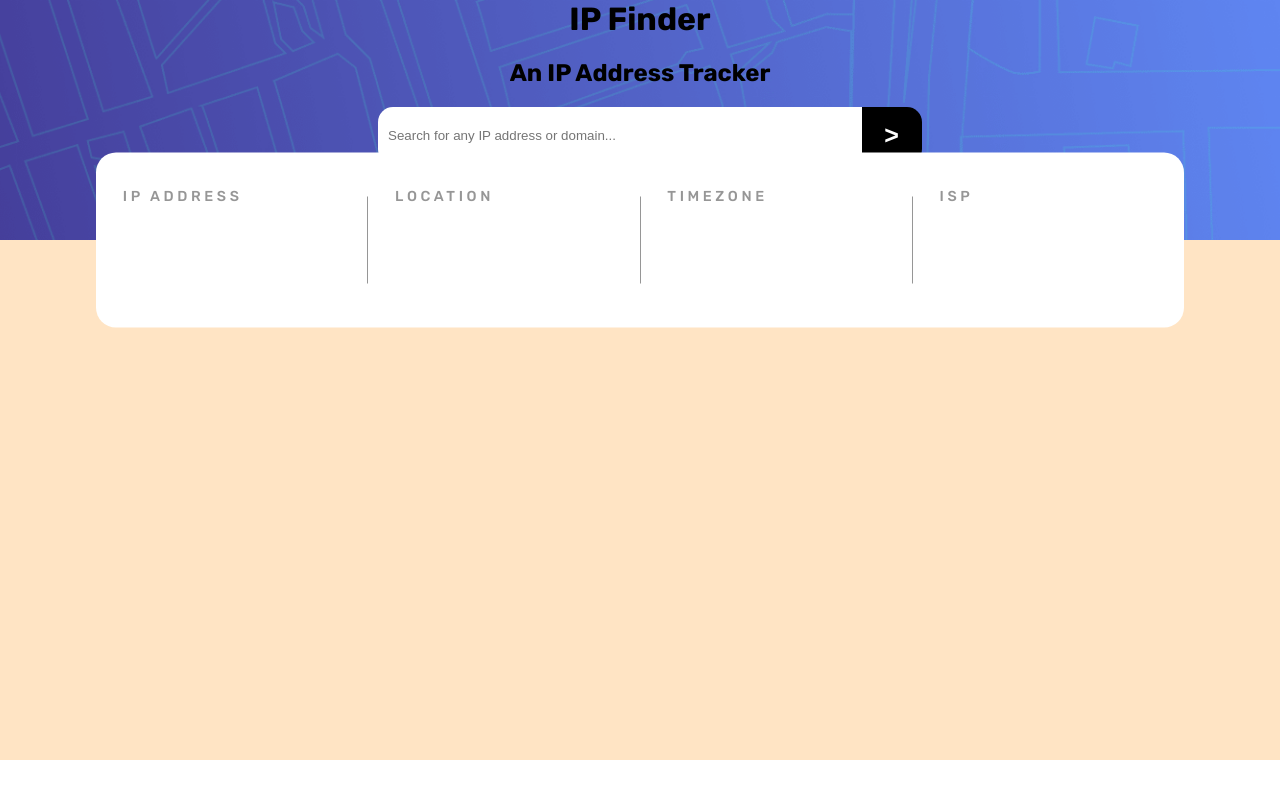
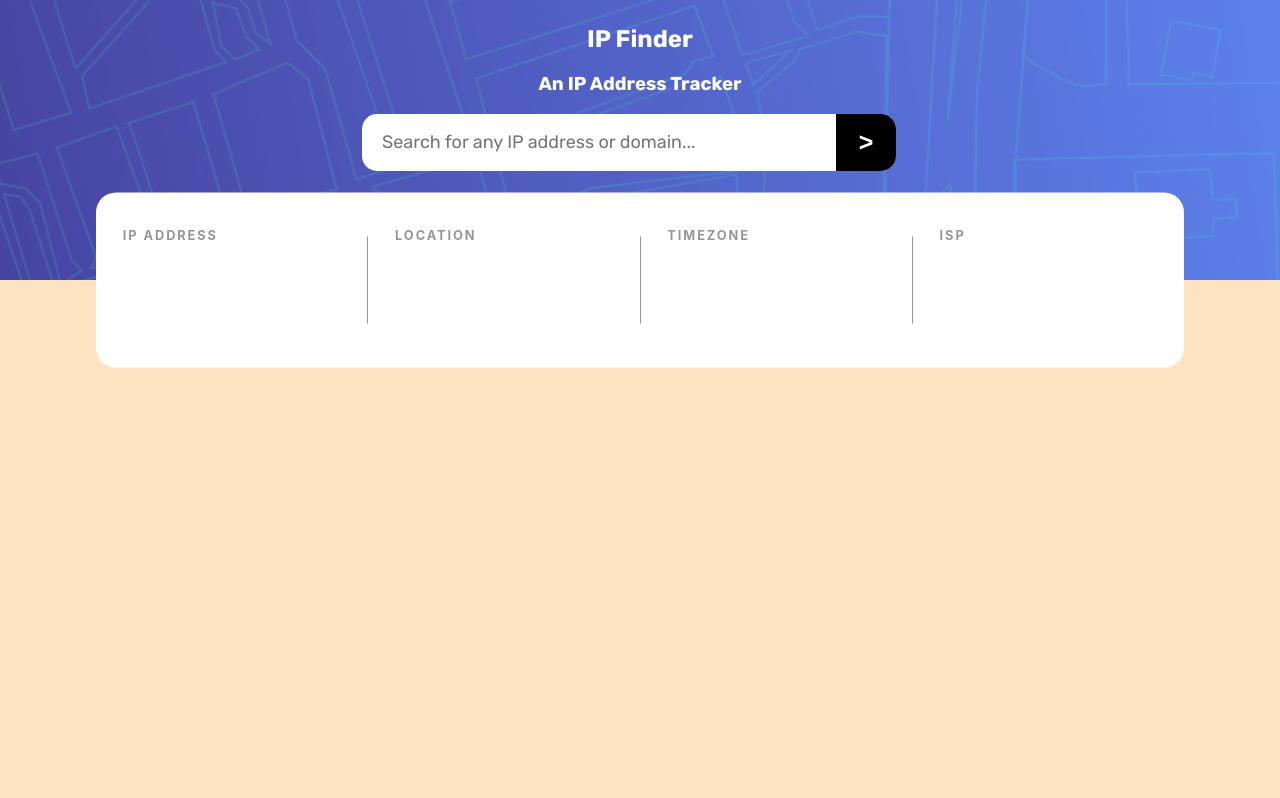
Before and after one commit to kabocha23/ip-address-tracker, a React (Create React App) app: page / in a window 1280 px wide. Built offline with nearby package versions, Linux system fonts and the light colour scheme.

Commit message:
added styles

```diff
--- a/src/App.css
+++ b/src/App.css
@@ -6,9 +6,7 @@ body, html {
 
 .App {
   width: 100vw;
-  font-family: 'Poppins', sans-serif;
   position: relative;
-  font-family: 'Rubik', sans-serif;
 }
 
 .fixed-pos {
--- a/src/components/1. IPAddyInput/IPAddyInput.css
+++ b/src/components/1. IPAddyInput/IPAddyInput.css
@@ -2,7 +2,7 @@
     display: flex;
     flex-flow: column wrap;
     background-image: url('../../images/pattern-bg.png');
-    height: 30vh;
+    height: 35vh;
     width: 100%;
     background-position: center;
     background-repeat: no-repeat;
@@ -12,8 +12,12 @@
     display: flex;
     flex-flow: column wrap;
     width: 100%;
+    margin-top: 25px;
+    font-family: 'Rubik', sans-serif;
+    font-weight: 400;
+    color: white;
 }
-.ipAddyInput-title h1, h2{
+.ipAddyInput-title h2, h3 {
     margin-top: 0;
     margin-left: auto;
     margin-right: auto;
@@ -41,15 +45,19 @@
     height: 55px;
     border-radius: 15px;
     border: none;
-    padding-left: 10px;
+    right: 30%;
+    padding-left: 20px;
+    font-size: 18px;
+    font-family: 'Rubik', sans-serif;
     cursor: pointer;
+    position: absolute;
 }
 .ipAddyInput-search form button {
     width: 60px;
     height: 57px;
     border-radius: 0px 15px 15px 0px;
     border: none;
-    right: 28%;
+    right: 30%;
     font-size: 25px;
     font-weight: bolder;
     background-color: black;
--- a/src/components/1. IPAddyInput/IPAddyInput.js
+++ b/src/components/1. IPAddyInput/IPAddyInput.js
@@ -8,8 +8,8 @@ const IPAddyInput = () => {
     return(
         <div className='ipAddyInput-container'>
             <div className='ipAddyInput-title'>
-                <h1>IP Finder</h1>
-                <h2>An IP Address Tracker</h2>
+                <h2>IP Finder</h2>
+                <h3>An IP Address Tracker</h3>
             </div>
             <div className='ipAddyInput-search'>
                 <form>
--- a/src/components/2. IPAddyRes/IPAddyRes.css
+++ b/src/components/2. IPAddyRes/IPAddyRes.css
@@ -8,7 +8,7 @@
     max-width: 1281px;
     background-color: white;
     border-radius: 20px;
-    top: 30vh;
+    top: 35vh;
     left: 50%;
     transform: translate(-50%, -50%);
 }
@@ -17,12 +17,12 @@
     width: 20%;
 }
 .ipAddyRes-title {
-    font-size: 0.90em;
-    font-weight: 500;
+    font-size: 0.80em;
+    font-weight: 700;
     margin-top: 35px;
     color: hsl(0, 0%, 59%);
     text-align: flex-start;
-    letter-spacing: 0.25em;
+    letter-spacing: 0.15em;
 }
 
 .ipAddyRes-divider {
```
